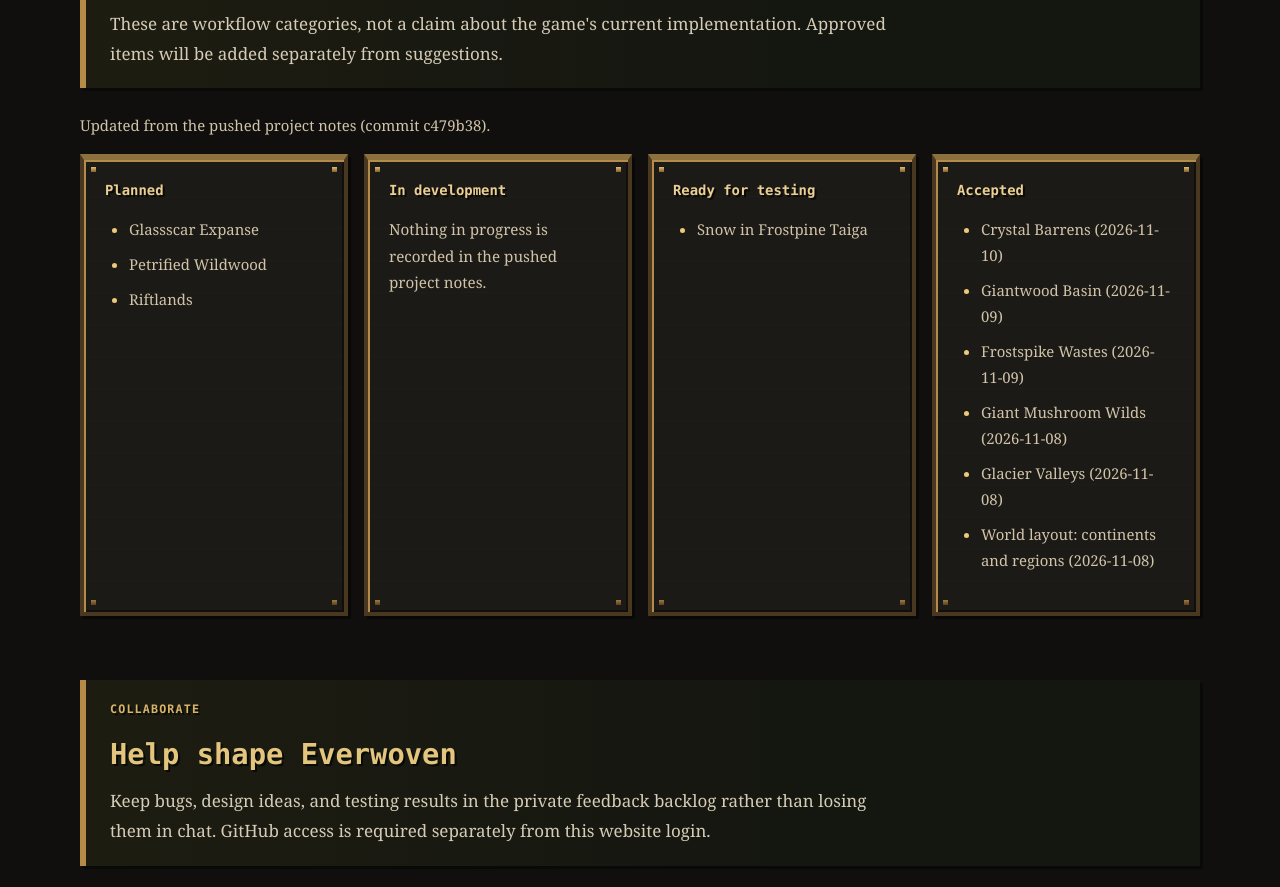
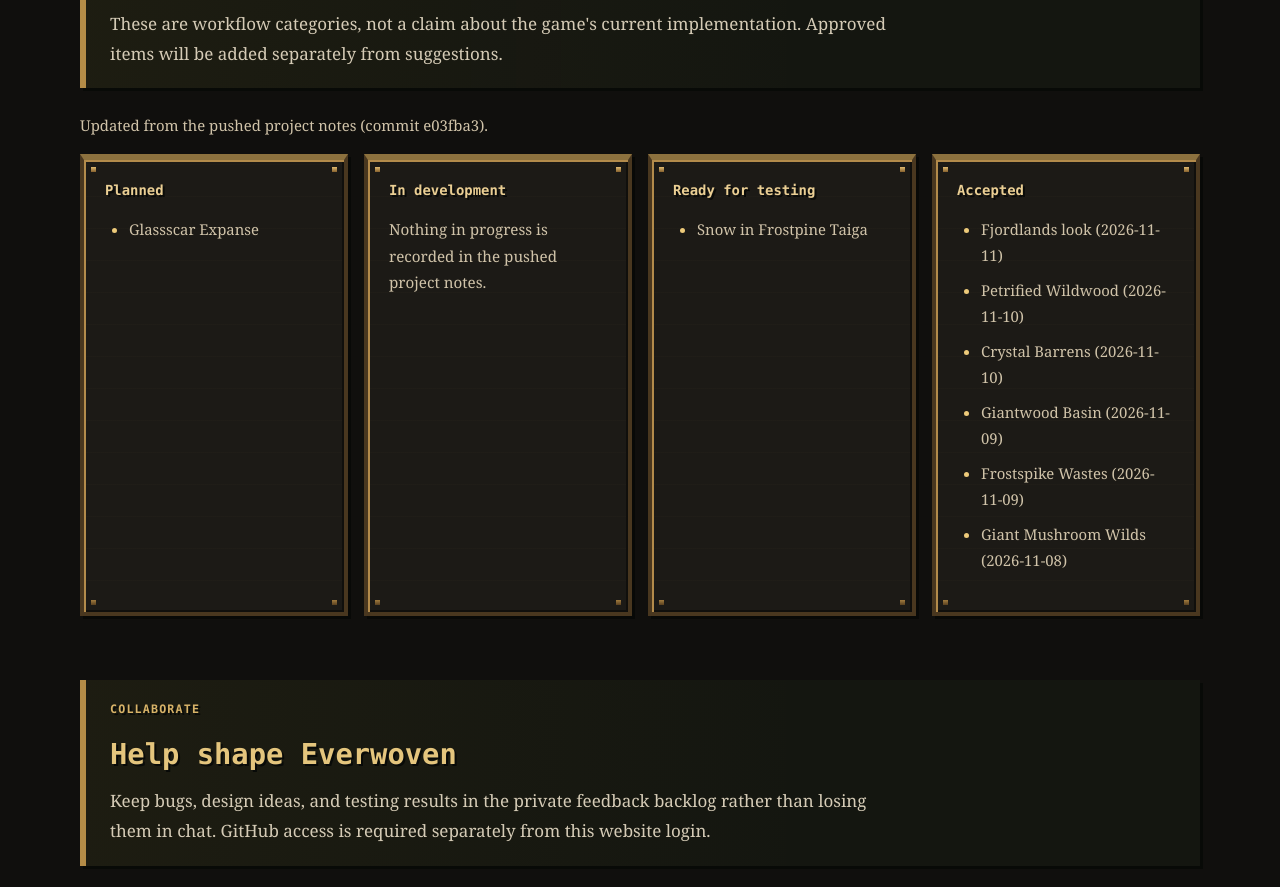
Before and after one commit to Gborohooo/everwoven-playtest, a plain HTML site: page public/index.html in a window 1280 px wide. Shown: the part 2851-3738 px from the top of the page. Drawn offline with Linux system fonts and the light colour scheme.

Commit message:
Refresh the development board from the pushed project notes
No new release today; board updated from game commit e03fba3.

Co-Authored-By: Claude Sonnet 5.5 <noreply@anthropic.com>

```diff
--- a/public/index.html
+++ b/public/index.html
@@ -874,14 +874,12 @@
       </div>
 
       <!-- AUTO:board:start -->
-      <p class="small">Updated from the pushed project notes (commit c479b38).</p>
+      <p class="small">Updated from the pushed project notes (commit e03fba3).</p>
       <div class="board">
         <article class="column">
           <h3>Planned</h3>
           <ul class="small">
             <li>Glassscar Expanse</li>
-            <li>Petrified Wildwood</li>
-            <li>Riftlands</li>
           </ul>
         </article>
         <article class="column">
@@ -897,12 +895,12 @@
         <article class="column">
           <h3>Accepted</h3>
           <ul class="small">
+            <li>Fjordlands look (2026-11-11)</li>
+            <li>Petrified Wildwood (2026-11-10)</li>
             <li>Crystal Barrens (2026-11-10)</li>
             <li>Giantwood Basin (2026-11-09)</li>
             <li>Frostspike Wastes (2026-11-09)</li>
             <li>Giant Mushroom Wilds (2026-11-08)</li>
-            <li>Glacier Valleys (2026-11-08)</li>
-            <li>World layout: continents and regions (2026-11-08)</li>
           </ul>
         </article>
       </div>
```
